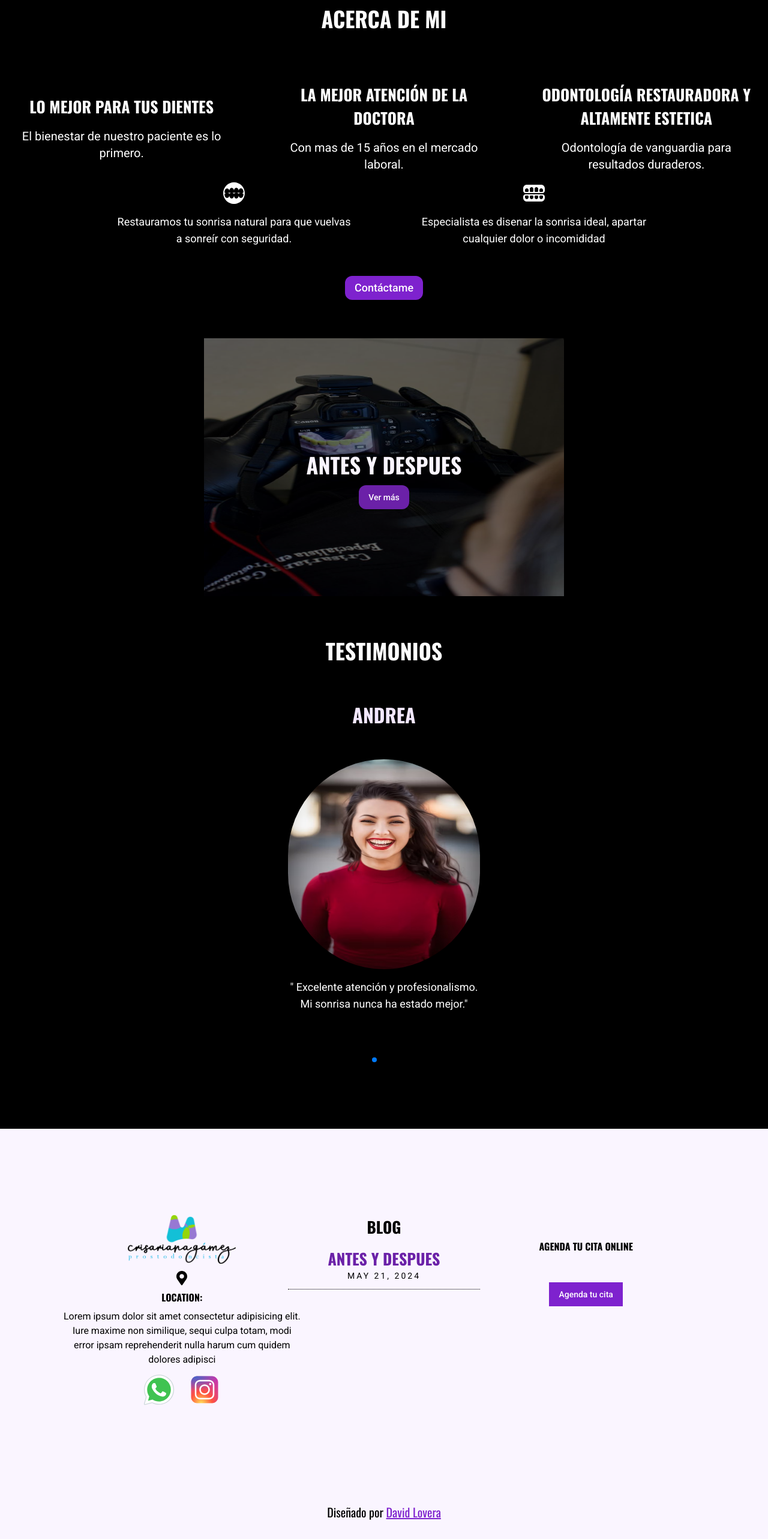
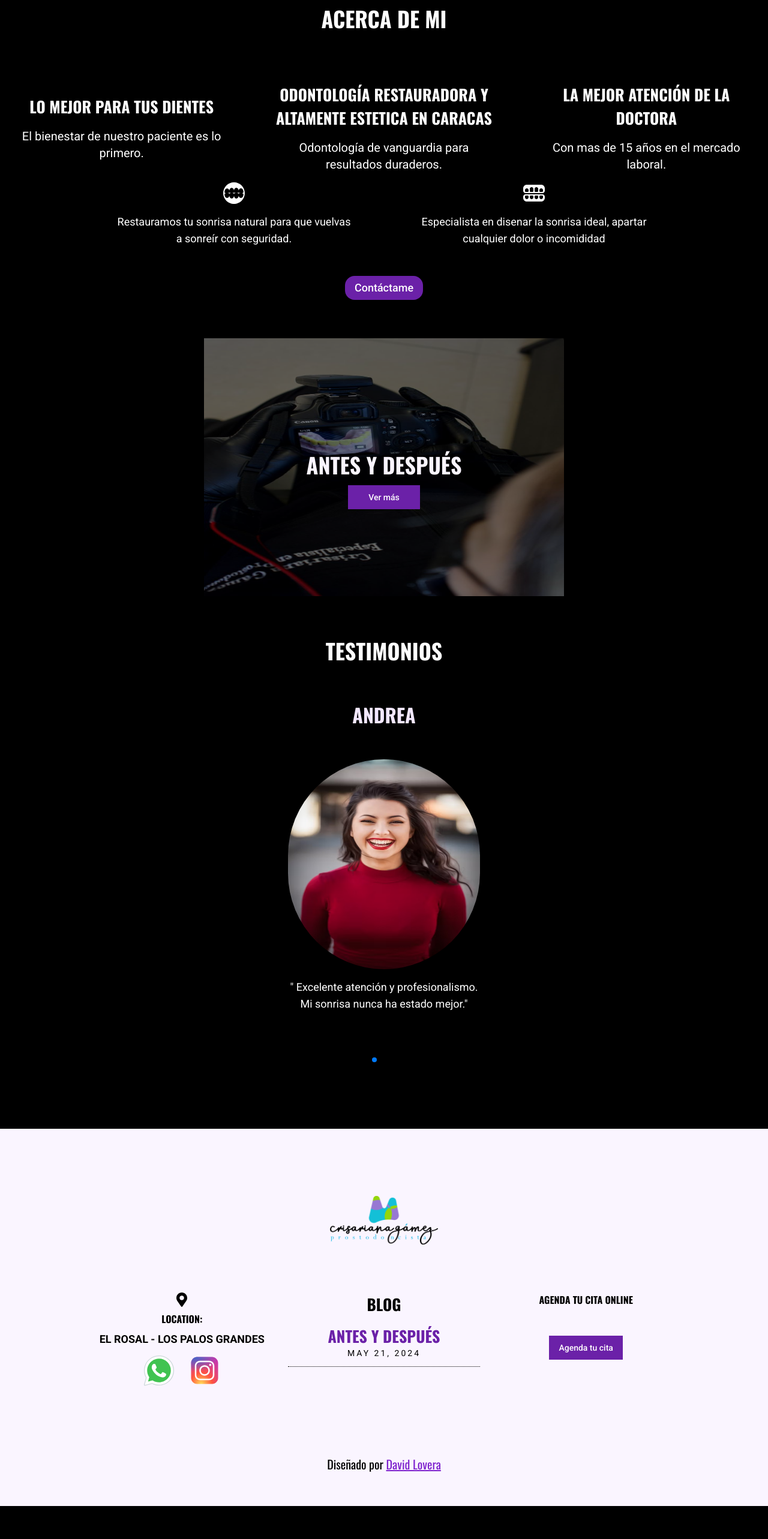
Before and after one commit to cerper/cris-page, a Next.js app: page / in a window 1280 px wide. Shown: the part 860-3426 px from the top of the page at 60% size. After the commit the page ends 3371 px from the top, so only its background shows below. Built offline with nearby package versions, Linux system fonts and the light colour scheme.

Commit message:
(editando) footer blog about section

```diff
--- a/app/blog/antes-y-despues/page.tsx
+++ b/app/blog/antes-y-despues/page.tsx
@@ -9,9 +9,9 @@ import { Button } from "@/components/ui/button";
 export default function odontologiaTest() {
   return (
     <div className="mt-8 py-16">
-      <div className="relative mx-4 my-8 flex flex-col items-center justify-center gap-4">
-        <h3 className="h2 text-center text-white">Blanqueamiento</h3>
-        <div className="gap-4">
+      <div className="relative mx-4 my-8 flex flex-col items-center justify-center gap-2">
+        <h2 className="h2 text-center text-white">Antes y Después</h2>
+        <div className="gap-2">
           <div className="absolute mx-4 my-1  text-2xl">Antes</div>
           <Image
             src={antes}
@@ -21,17 +21,17 @@ export default function odontologiaTest() {
           />
         </div>
         <div className="relative">
-          <div className="absolute mx-4 my-1  text-2xl ">Despues</div>
+          <div className="absolute mx-4 my-1  text-2xl ">Después</div>
           <Image
             src={despues}
             alt="Blanqueamiento dental "
             width={700}
             height={700}
+            className="mb-28"
           />
         </div>
-        <h3 className="h2 mt-24 text-center text-white">
-          Restauración con implantes
-        </h3>
+        <br />
+
         <div className="gap-4">
           <div className="absolute mx-4 my-1  text-2xl">Antes</div>
           <Image
@@ -42,7 +42,7 @@ export default function odontologiaTest() {
           />
         </div>
         <div className="relative">
-          <div className="absolute mx-4 my-1  text-2xl ">Despues</div>
+          <div className="absolute mx-4 my-1  text-2xl ">Después</div>
           <Image
             src={reparacion2}
             alt="Blanqueamiento dental "
@@ -54,7 +54,7 @@ export default function odontologiaTest() {
             className="mt-8 flex items-center justify-center"
           >
             <Button
-              className="bg-purple-700 text-white hover:bg-white hover:text-black"
+              className="bg-purple-800 text-lg text-white hover:bg-white hover:text-black"
               variant={"default"}
             >
               Agendá tu cita
--- a/components/AboutSection.tsx
+++ b/components/AboutSection.tsx
@@ -11,19 +11,20 @@ import Image from "next/image";
 
 const aboutData = [
   {
-    name: "Lo mejor para tus dientes",
+    name: <h2>Lo mejor para tus dientes</h2>,
     text: "El bienestar de nuestro paciente es lo primero.",
     icon: <Diente />,
   },
+
   {
-    name: "La mejor atención de la Doctora",
+    name: <h1>Odontología restauradora y altamente estetica en Caracas</h1>,
+    text: " Odontología de vanguardia para resultados duraderos. ",
+    icon: <BrokenTeeth />,
+  },
+  {
+    name: <h2>La mejor atención de la Doctora</h2>,
     text: "Con mas de 15 años en el mercado laboral.",
     icon: <Chair />,
-  },
-  {
-    name: "Odontología restauradora y altamente estetica",
-    text: " Odontología de vanguardia para resultados duraderos. ",
-    icon: <BrokenTeeth />,
   },
 ];
 
@@ -35,7 +36,7 @@ const secondAbout = [
   },
   {
     name: "Lo mejor para tus dientes",
-    text: "Especialista es disenar la sonrisa ideal, apartar cualquier dolor o incomididad  ",
+    text: "Especialista en disenar la sonrisa ideal, apartar cualquier dolor o incomididad  ",
     icon: <FaTeethOpen />,
   },
 ];
@@ -72,7 +73,7 @@ const AboutSection = () => {
                 viewport={{ once: false, amount: 0.3 }}
                 className=" text-6xl"
               ></motion.div>
-              <motion.h4
+              <motion.section
                 variants={fadeIn("up", 0.1)}
                 initial="hidden"
                 whileInView={"show"}
@@ -80,7 +81,7 @@ const AboutSection = () => {
                 className="h4 text-center text-white"
               >
                 {item.name}
-              </motion.h4>
+              </motion.section>
               <motion.p
                 variants={fadeIn("up", 0.3)}
                 initial="hidden"
@@ -134,7 +135,7 @@ const AboutSection = () => {
           <Link href="https://wa.link/t7ind9">
             <Button
               variant={"default"}
-              className="rounded-xl bg-purple-700 font-roboto text-lg text-white hover:bg-white hover:text-black"
+              className="rounded-2xl bg-purple-800 font-roboto text-lg text-white hover:bg-white hover:text-black"
             >
               Contáctame
             </Button>
--- a/components/Blog.tsx
+++ b/components/Blog.tsx
@@ -7,7 +7,7 @@ import { fadeIn } from "@/lib/variants";
 
 const blogData = [
   {
-    name: "Antes y Despues",
+    name: "Antes y Después",
     foto: "/cris-nueva/cris.jpeg",
     link: "/blog/antes-y-despues",
   },
@@ -49,7 +49,7 @@ const Blog = () => {
               <Link href={item.link} className="z-20">
                 <Button
                   variant={"default"}
-                  className="rounded-xl bg-purple-800 text-white hover:bg-white hover:text-black"
+                  className="w-[120px] rounded-lg bg-purple-800 text-white hover:bg-white hover:text-black"
                 >
                   Ver más
                 </Button>
--- a/components/Footer.tsx
+++ b/components/Footer.tsx
@@ -6,11 +6,9 @@ import FormSection from "./FormSection";
 import { Button } from "./ui/button";
 const Footer = () => {
   return (
-    <footer className="w-full bg-purple-50 pt-36 " id="contact">
+    <footer className="w-full bg-purple-50 pt-28 " id="contact">
       <div className="container mx-auto pb-14 ">
-        <div className="grid grid-cols-1 gap-x-4  gap-y-14 lg:grid-cols-3">
-          {/* info lugar de ubicacion */}
-          <div className="flex flex-col gap-3">
+        {" "}
         <Link href="/" className="flex items-center justify-center">
           <Image
             src={logo}
@@ -20,13 +18,14 @@ const Footer = () => {
             className="object-center text-black"
           />
         </Link>
+        <div className="grid grid-cols-1 gap-x-4  gap-y-14 lg:grid-cols-3">
+          {/* info lugar de ubicacion */}
+          <div className="mt-20 flex flex-col gap-3">
             <div className="flex flex-col items-center justify-center gap-2 text-black">
               <FaMapMarkerAlt className="text-2xl text-black" />
               <h6 className="text-center">Location:</h6>
-              <p className="w-[200px] text-center text-base lg:w-[400px]">
-                Lorem ipsum dolor sit amet consectetur adipisicing elit. Iure
-                maxime non similique, sequi culpa totam, modi error ipsam
-                reprehenderit nulla harum cum quidem dolores adipisci
+              <p className="w-[200px] text-center text-lg font-semibold uppercase lg:w-[400px]">
+                El Rosal - Los Palos Grandes
               </p>
               <div className="flex gap-4">
                 <Link
@@ -131,12 +130,12 @@ const Footer = () => {
           </div>
           {/* blog content */}
           <div className="text-center">
-            <h5 className="h4 text-center text-black">Blog</h5>
+            <h5 className="h4 mt-10 text-center text-black lg:mt-20">Blog</h5>
             <div className="flex flex-col items-center justify-center gap-3 border-b border-dotted border-black pb-3">
               <Link href="/blog/antes-y-despues" className="transition-all ">
                 <div className="mt-4 flex flex-col ">
                   <h4 className="h4 leading-snug text-purple-800 hover:text-violet-600/80 ">
-                    Antes y Despues
+                    Antes y Después
                   </h4>
                   <p className="text-[12px] text-sm uppercase tracking-[3px] text-black">
                     May 21, 2024
@@ -147,21 +146,21 @@ const Footer = () => {
           </div>
           {/* gallery */}
           <div className="flex flex-col items-center  gap-4">
-            <h3 className="mt-10 uppercase text-black">
+            <h3 className="mt-10 uppercase text-black lg:mt-20">
               Agenda tu cita online
             </h3>
             <Link href="/cita">
               <Button
                 variant={"default"}
-                className="mt-8 bg-purple-700 text-white hover:bg-black hover:text-white"
+                className="mt-8 bg-purple-800 text-white hover:bg-black hover:text-white"
               >
                 Agenda tu cita
               </Button>
             </Link>
           </div>
         </div>
-        <div className="relative mt-40 text-center">
-          <p className=" mt-40 text-center font-oswald text-xl text-black">
+        <div className="relative mt-28 text-center">
+          <p className=" text-center font-oswald text-xl text-black">
             Diseñado por{" "}
             <Link href="https://www.instagram.com/davidlovera96/">
               <span className="text-purple-700 underline">David Lovera </span>
--- /dev/null
+++ b/components/ui/accordion.tsx
@@ -0,0 +1,58 @@
+"use client"
+
+import * as React from "react"
+import * as AccordionPrimitive from "@radix-ui/react-accordion"
+import { ChevronDown } from "lucide-react"
+
+import { cn } from "@/lib/utils"
+
+const Accordion = AccordionPrimitive.Root
+
+const AccordionItem = React.forwardRef<
+  React.ElementRef<typeof AccordionPrimitive.Item>,
+  React.ComponentPropsWithoutRef<typeof AccordionPrimitive.Item>
+>(({ className, ...props }, ref) => (
+  <AccordionPrimitive.Item
+    ref={ref}
+    className={cn("border-b", className)}
+    {...props}
+  />
+))
+AccordionItem.displayName = "AccordionItem"
+
+const AccordionTrigger = React.forwardRef<
+  React.ElementRef<typeof AccordionPrimitive.Trigger>,
+  React.ComponentPropsWithoutRef<typeof AccordionPrimitive.Trigger>
+>(({ className, children, ...props }, ref) => (
+  <AccordionPrimitive.Header className="flex">
+    <AccordionPrimitive.Trigger
+      ref={ref}
+      className={cn(
+        "flex flex-1 items-center justify-between py-4 font-medium transition-all hover:underline [&[data-state=open]>svg]:rotate-180",
+        className
+      )}
+      {...props}
+    >
+      {children}
+      <ChevronDown className="h-4 w-4 shrink-0 transition-transform duration-200" />
+    </AccordionPrimitive.Trigger>
+  </AccordionPrimitive.Header>
+))
+AccordionTrigger.displayName = AccordionPrimitive.Trigger.displayName
+
+const AccordionContent = React.forwardRef<
+  React.ElementRef<typeof AccordionPrimitive.Content>,
+  React.ComponentPropsWithoutRef<typeof AccordionPrimitive.Content>
+>(({ className, children, ...props }, ref) => (
+  <AccordionPrimitive.Content
+    ref={ref}
+    className="overflow-hidden text-sm transition-all data-[state=closed]:animate-accordion-up data-[state=open]:animate-accordion-down"
+    {...props}
+  >
+    <div className={cn("pb-4 pt-0", className)}>{children}</div>
+  </AccordionPrimitive.Content>
+))
+
+AccordionContent.displayName = AccordionPrimitive.Content.displayName
+
+export { Accordion, AccordionItem, AccordionTrigger, AccordionContent }
--- a/package.json
+++ b/package.json
@@ -11,6 +11,7 @@
   "dependencies": {
     "@hookform/resolvers": "^3.6.0",
     "@prisma/client": "^5.15.0",
+    "@radix-ui/react-accordion": "^1.2.0",
     "@radix-ui/react-label": "^2.0.2",
     "@radix-ui/react-slot": "^1.0.2",
     "@types/react-scroll": "^1.8.10",
```
Also changed, not shown: 1 other file (tests, documents, lock files or other folders). Lines whose indentation alone changed are shown as unchanged.
